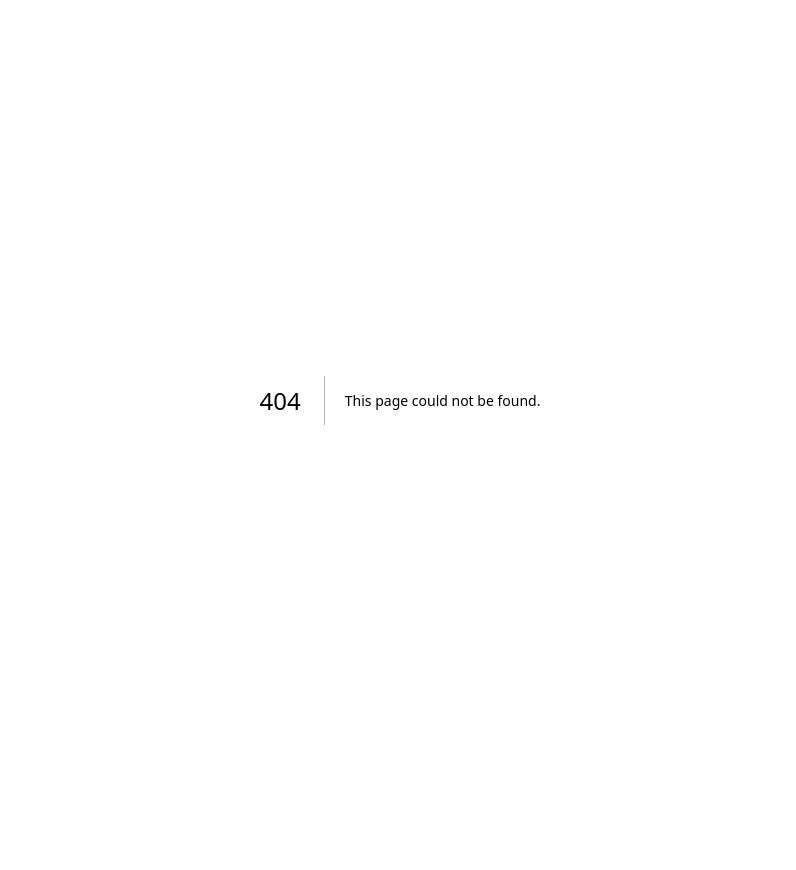
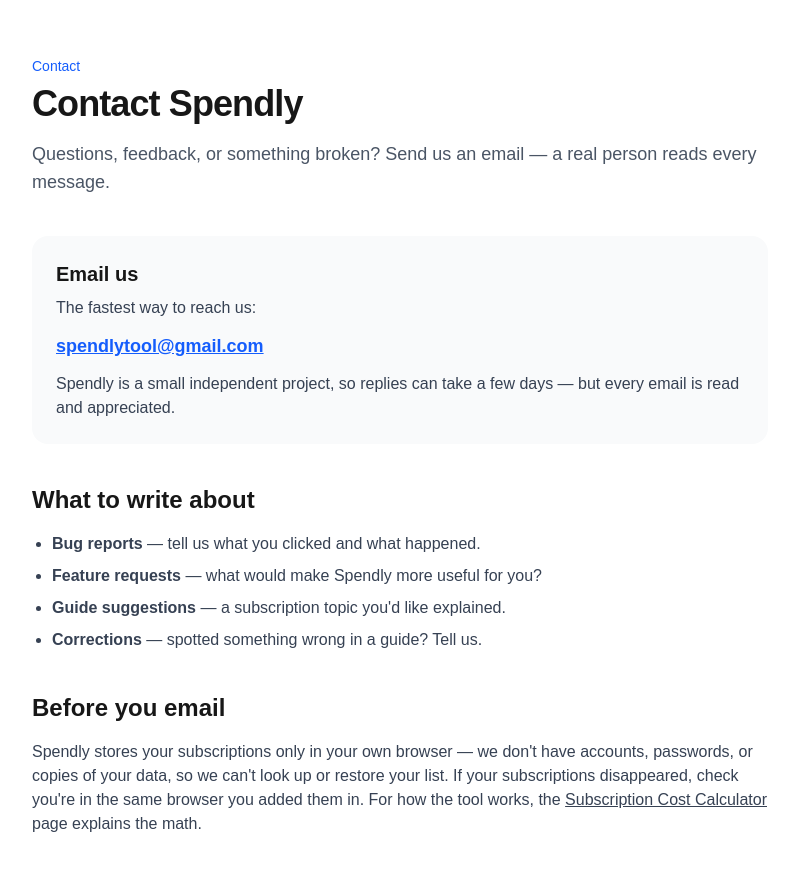
Before and after one commit to sbrstone786-cloud/spendly, a Next.js app: page /contact in a window 1280 px wide. Before the commit this address had no page. Shown: the top 870 px of the page, without its empty margins (240-1036 px from the left). Before the commit the page ends 800 px from the top, so only its background shows below. Built offline with nearby package versions, Linux system fonts and the light colour scheme.

Commit message:
create contact page

```diff
--- /dev/null
+++ b/app/contact/page.tsx
@@ -0,0 +1,77 @@
+import type { Metadata } from "next";
+import Link from "next/link";
+
+export const metadata: Metadata = {
+  title: "Contact Spendly | Get in Touch",
+  description:
+    "Contact Spendly for feedback, bug reports, feature requests, or guide suggestions. Email us at spendlytool@gmail.com — we read every message.",
+  openGraph: {
+    title: "Contact Spendly | Get in Touch",
+    description:
+      "Questions, feedback, or a bug to report? Email spendlytool@gmail.com — we read every message.",
+    url: "https://spendly-beryl-three.vercel.app/contact",
+    siteName: "Spendly",
+    type: "website",
+  },
+  alternates: {
+    canonical: "https://spendly-beryl-three.vercel.app/contact",
+  },
+};
+
+export default function ContactPage() {
+  return (
+    <main className="min-h-screen bg-white">
+      <div className="max-w-3xl mx-auto px-4 py-14">
+        <p className="text-sm font-medium text-blue-600">Contact</p>
+        <h1 className="mt-2 text-4xl font-bold tracking-tight">
+          Contact Spendly
+        </h1>
+        <p className="mt-4 text-lg text-gray-600">
+          Questions, feedback, or something broken? Send us an email — a real
+          person reads every message.
+        </p>
+
+        <section className="mt-10 rounded-2xl bg-gray-50 p-6">
+          <h2 className="text-xl font-bold">Email us</h2>
+          <p className="mt-2 text-gray-700">
+            The fastest way to reach us:
+          </p>
+          <p className="mt-3 text-lg font-semibold">
+            <a href="mailto:spendlytool@gmail.com" className="text-blue-600 underline">
+              spendlytool@gmail.com
+            </a>
+          </p>
+          <p className="mt-3 text-gray-700">
+            Spendly is a small independent project, so replies can take a few
+            days — but every email is read and appreciated.
+          </p>
+        </section>
+
+        <section className="mt-10">
+          <h2 className="text-2xl font-bold">What to write about</h2>
+          <ul className="mt-4 list-disc pl-5 space-y-2 text-gray-700">
+            <li><strong>Bug reports</strong> — tell us what you clicked and what happened.</li>
+            <li><strong>Feature requests</strong> — what would make Spendly more useful for you?</li>
+            <li><strong>Guide suggestions</strong> — a subscription topic you'd like explained.</li>
+            <li><strong>Corrections</strong> — spotted something wrong in a guide? Tell us.</li>
+          </ul>
+        </section>
+
+        <section className="mt-10">
+          <h2 className="text-2xl font-bold">Before you email</h2>
+          <p className="mt-4 text-gray-700">
+            Spendly stores your subscriptions only in your own browser — we
+            don't have accounts, passwords, or copies of your data, so we can't
+            look up or restore your list. If your subscriptions disappeared,
+            check you're in the same browser you added them in. For how the
+            tool works, the{" "}
+            <Link href="/subscription-cost-calculator" className="font-medium underline">
+              Subscription Cost Calculator
+            </Link>{" "}
+            page explains the math.
+          </p>
+        </section>
+      </div>
+    </main>
+  );
+}
```
